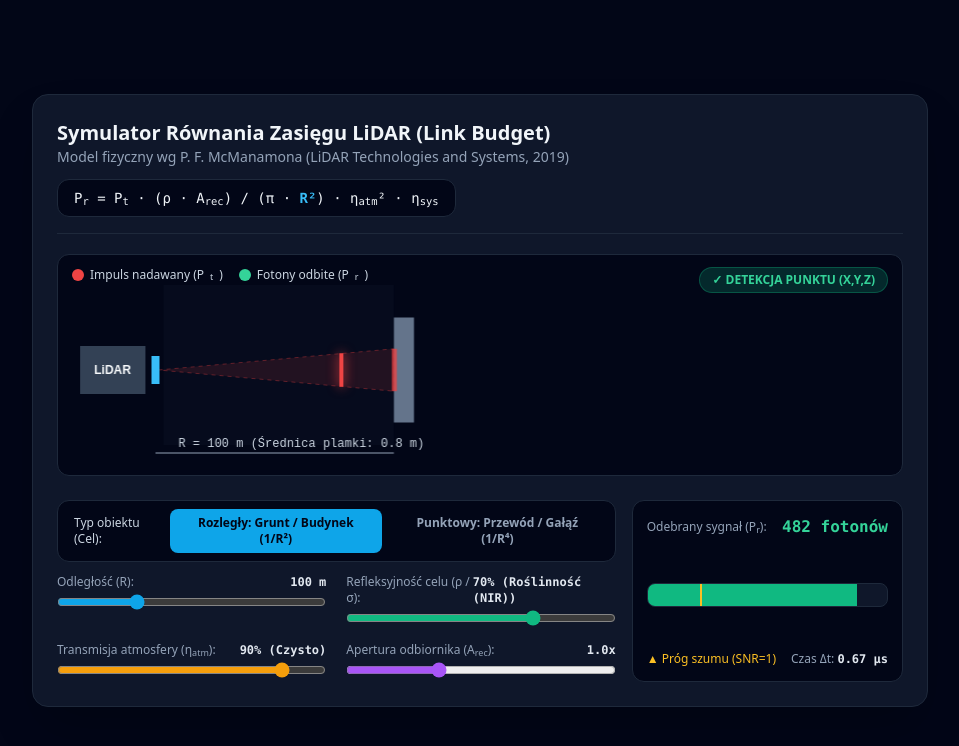
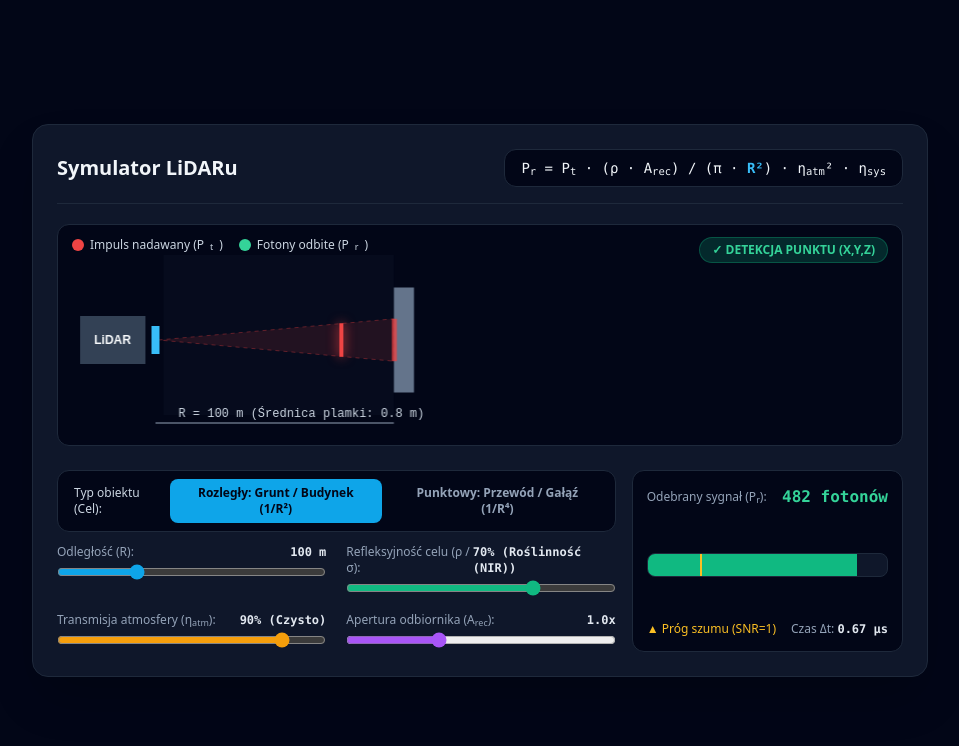
Before and after one commit to tyyytuuus/lidar-simulation, a plain HTML site: page index.html in a window 1280 px wide. Shown: the whole page, without its empty margins (160-1119 px from the left). Drawn offline with nearby package versions, Linux system fonts and the light colour scheme.

Commit message:
Update title and header for LiDAR simulator

```diff
--- a/index.html
+++ b/index.html
@@ -3,7 +3,7 @@
 <head>
   <meta charset="UTF-8">
   <meta name="viewport" content="width=device-width, initial-scale=1.0">
-  <title>Symulator Równania Zasięgu LiDAR (McManamon, 2019)</title>
+  <title>Symulator LiDARu </title>
   <script src="https://cdn.tailwindcss.com"></script>
 </head>
 <body class="bg-slate-950 text-slate-100 antialiased min-h-screen flex items-center justify-center p-6">
@@ -12,8 +12,8 @@
     <!-- Header & Formula -->
     <div class="flex flex-wrap items-center justify-between gap-3 border-b border-slate-800 pb-4">
       <div>
-        <h1 class="text-slate-100 font-bold text-xl">Symulator Równania Zasięgu LiDAR (Link Budget)</h1>
-        <p class="text-slate-400 text-sm">Model fizyczny wg P. F. McManamona (LiDAR Technologies and Systems, 2019)</p>
+        <h1 class="text-slate-100 font-bold text-xl">Symulator LiDARu </h1>
+        <p class="text-slate-400 text-sm"> </p>
       </div>
       <div id="formulaBox" class="bg-slate-950 border border-slate-800 px-4 py-2 rounded-xl font-mono text-sm">
         P<sub>r</sub> = P<sub>t</sub> · (ρ · A<sub>rec</sub>) / (π · <span class="text-sky-400 font-bold">R²</span>) · η<sub>atm</sub>² · η<sub>sys</sub>
```
